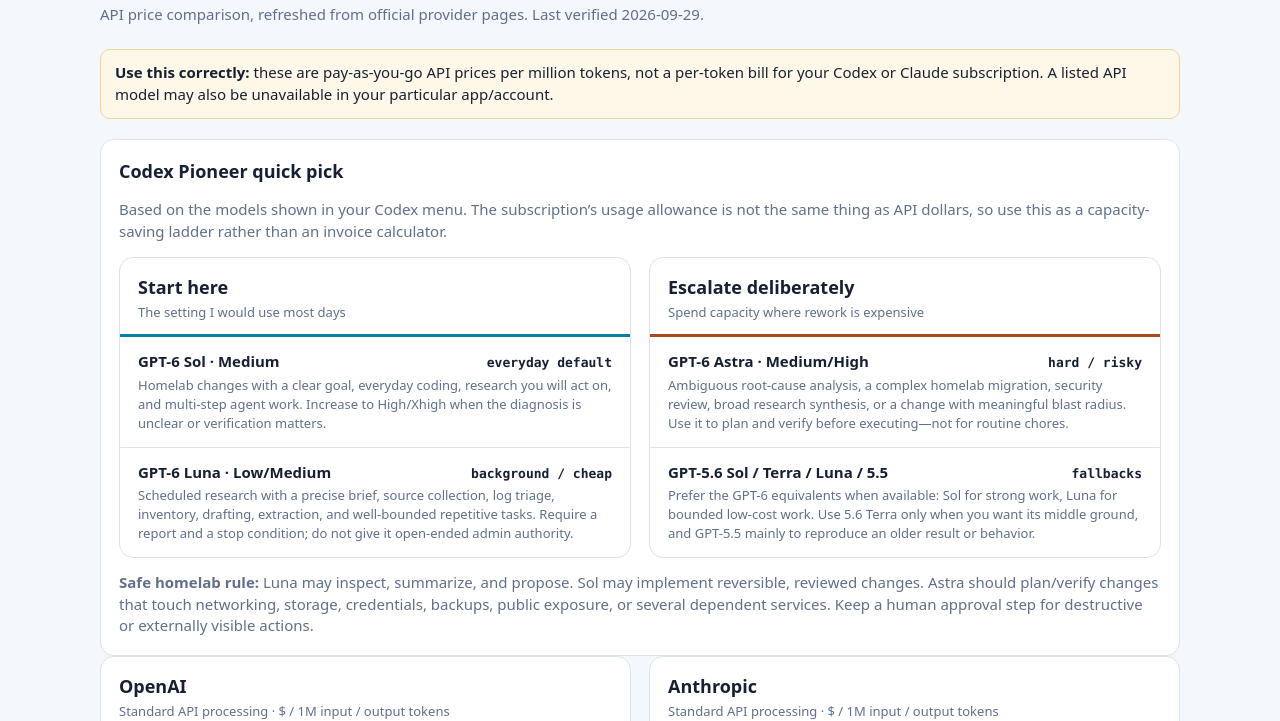
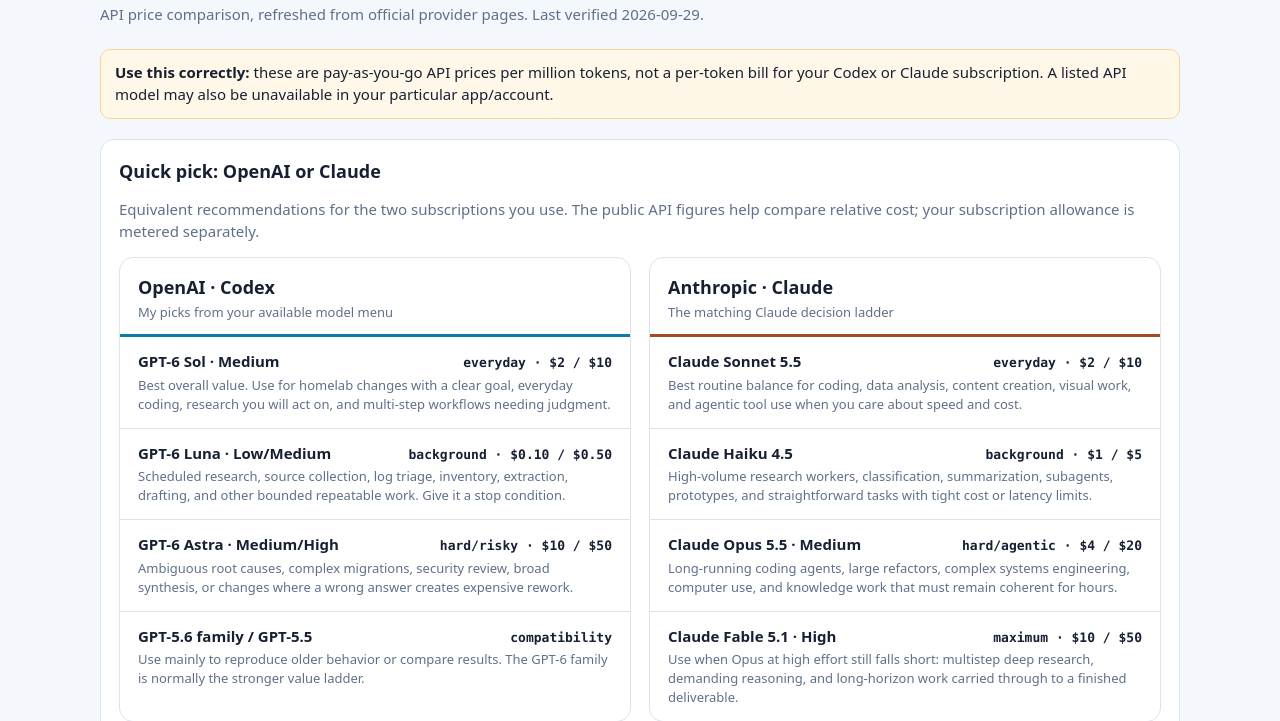
Before and after one commit to sirhcrd/ai-model-guide, a plain HTML site: page index.html in a window 1280 px wide. Shown: the part 79-800 px from the top of the page. Drawn offline with Linux system fonts and the light colour scheme.

Commit message:
Add mirrored OpenAI and Claude model guidance

```diff
--- a/index.html
+++ b/index.html
@@ -8,10 +8,20 @@
 <body><main class="wrap">
 <h1>Model decision guide</h1><p class="sub">API price comparison, refreshed from official provider pages. <span id="updated"></span></p>
 <div class="notice"><strong>Use this correctly:</strong> these are pay-as-you-go API prices per million tokens, not a per-token bill for your Codex or Claude subscription. A listed API model may also be unavailable in your particular app/account.</div>
-<section class="calc" style="margin-top:0"><h2>Codex Pioneer quick pick</h2><p class="note">Based on the models shown in your Codex menu. The subscription’s usage allowance is not the same thing as API dollars, so use this as a capacity-saving ladder rather than an invoice calculator.</p><div class="cards" style="margin-top:14px">
-  <section class="card openai"><div class="head"><h2>Start here</h2><p>The setting I would use most days</p></div><div class="model"><div class="row"><span class="name">GPT-6 Sol · Medium</span><span class="price">everyday default</span></div><div class="fit">Homelab changes with a clear goal, everyday coding, research you will act on, and multi-step agent work. Increase to High/Xhigh when the diagnosis is unclear or verification matters.</div></div><div class="model"><div class="row"><span class="name">GPT-6 Luna · Low/Medium</span><span class="price">background / cheap</span></div><div class="fit">Scheduled research with a precise brief, source collection, log triage, inventory, drafting, extraction, and well-bounded repetitive tasks. Require a report and a stop condition; do not give it open-ended admin authority.</div></div></section>
-  <section class="card anthropic"><div class="head"><h2>Escalate deliberately</h2><p>Spend capacity where rework is expensive</p></div><div class="model"><div class="row"><span class="name">GPT-6 Astra · Medium/High</span><span class="price">hard / risky</span></div><div class="fit">Ambiguous root-cause analysis, a complex homelab migration, security review, broad research synthesis, or a change with meaningful blast radius. Use it to plan and verify before executing—not for routine chores.</div></div><div class="model"><div class="row"><span class="name">GPT-5.6 Sol / Terra / Luna / 5.5</span><span class="price">fallbacks</span></div><div class="fit">Prefer the GPT-6 equivalents when available: Sol for strong work, Luna for bounded low-cost work. Use 5.6 Terra only when you want its middle ground, and GPT-5.5 mainly to reproduce an older result or behavior.</div></div></section>
-</div><p class="note" style="margin:14px 0 0"><strong>Safe homelab rule:</strong> Luna may inspect, summarize, and propose. Sol may implement reversible, reviewed changes. Astra should plan/verify changes that touch networking, storage, credentials, backups, public exposure, or several dependent services. Keep a human approval step for destructive or externally visible actions.</p></section>
+<section class="calc" style="margin-top:0"><h2>Quick pick: OpenAI or Claude</h2><p class="note">Equivalent recommendations for the two subscriptions you use. The public API figures help compare relative cost; your subscription allowance is metered separately.</p><div class="cards" style="margin-top:14px">
+  <section class="card openai"><div class="head"><h2>OpenAI · Codex</h2><p>My picks from your available model menu</p></div>
+    <div class="model"><div class="row"><span class="name">GPT-6 Sol · Medium</span><span class="price">everyday · $2 / $10</span></div><div class="fit">Best overall value. Use for homelab changes with a clear goal, everyday coding, research you will act on, and multi-step workflows needing judgment.</div></div>
+    <div class="model"><div class="row"><span class="name">GPT-6 Luna · Low/Medium</span><span class="price">background · $0.10 / $0.50</span></div><div class="fit">Scheduled research, source collection, log triage, inventory, extraction, drafting, and other bounded repeatable work. Give it a stop condition.</div></div>
+    <div class="model"><div class="row"><span class="name">GPT-6 Astra · Medium/High</span><span class="price">hard/risky · $10 / $50</span></div><div class="fit">Ambiguous root causes, complex migrations, security review, broad synthesis, or changes where a wrong answer creates expensive rework.</div></div>
+    <div class="model"><div class="row"><span class="name">GPT-5.6 family / GPT-5.5</span><span class="price">compatibility</span></div><div class="fit">Use mainly to reproduce older behavior or compare results. The GPT-6 family is normally the stronger value ladder.</div></div>
+  </section>
+  <section class="card anthropic"><div class="head"><h2>Anthropic · Claude</h2><p>The matching Claude decision ladder</p></div>
+    <div class="model"><div class="row"><span class="name">Claude Sonnet 5.5</span><span class="price">everyday · $2 / $10</span></div><div class="fit">Best routine balance for coding, data analysis, content creation, visual work, and agentic tool use when you care about speed and cost.</div></div>
+    <div class="model"><div class="row"><span class="name">Claude Haiku 4.5</span><span class="price">background · $1 / $5</span></div><div class="fit">High-volume research workers, classification, summarization, subagents, prototypes, and straightforward tasks with tight cost or latency limits.</div></div>
+    <div class="model"><div class="row"><span class="name">Claude Opus 5.5 · Medium</span><span class="price">hard/agentic · $4 / $20</span></div><div class="fit">Long-running coding agents, large refactors, complex systems engineering, computer use, and knowledge work that must remain coherent for hours.</div></div>
+    <div class="model"><div class="row"><span class="name">Claude Fable 5.1 · High</span><span class="price">maximum · $10 / $50</span></div><div class="fit">Use when Opus at high effort still falls short: multistep deep research, demanding reasoning, and long-horizon work carried through to a finished deliverable.</div></div>
+  </section>
+</div><p class="note" style="margin:14px 0 0"><strong>Safe homelab rule for either provider:</strong> Luna or Haiku may inspect, summarize, and propose. Sol or Sonnet may implement reversible, reviewed changes. Astra, Opus, or Fable should plan and verify changes touching networking, storage, credentials, backups, public exposure, or several dependent services. Keep a human approval step for destructive or externally visible actions.</p></section>
 <section class="cards" id="cards"></section>
 <section class="calc"><h2>Quick cost estimate</h2><p class="note">For a typical task, enter expected input and output tokens. This excludes tool calls, images, data-residency premiums, and caching.</p><div class="calc-grid"><label>Model<select id="pick"></select></label><label>Input tokens<input id="input" type="number" min="0" value="10000"></label><label>Output tokens<input id="output" type="number" min="0" value="3000"></label></div><div class="result" id="result"></div></section>
 <p class="sources">Sources: <a href="https://developers.openai.com/api/docs/pricing">OpenAI API pricing</a> · <a href="https://platform.claude.com/docs/en/about-claude/pricing">Anthropic API pricing</a>. The refresh checker preserves the last known-good dashboard if either source’s structure changes.</p>
```
